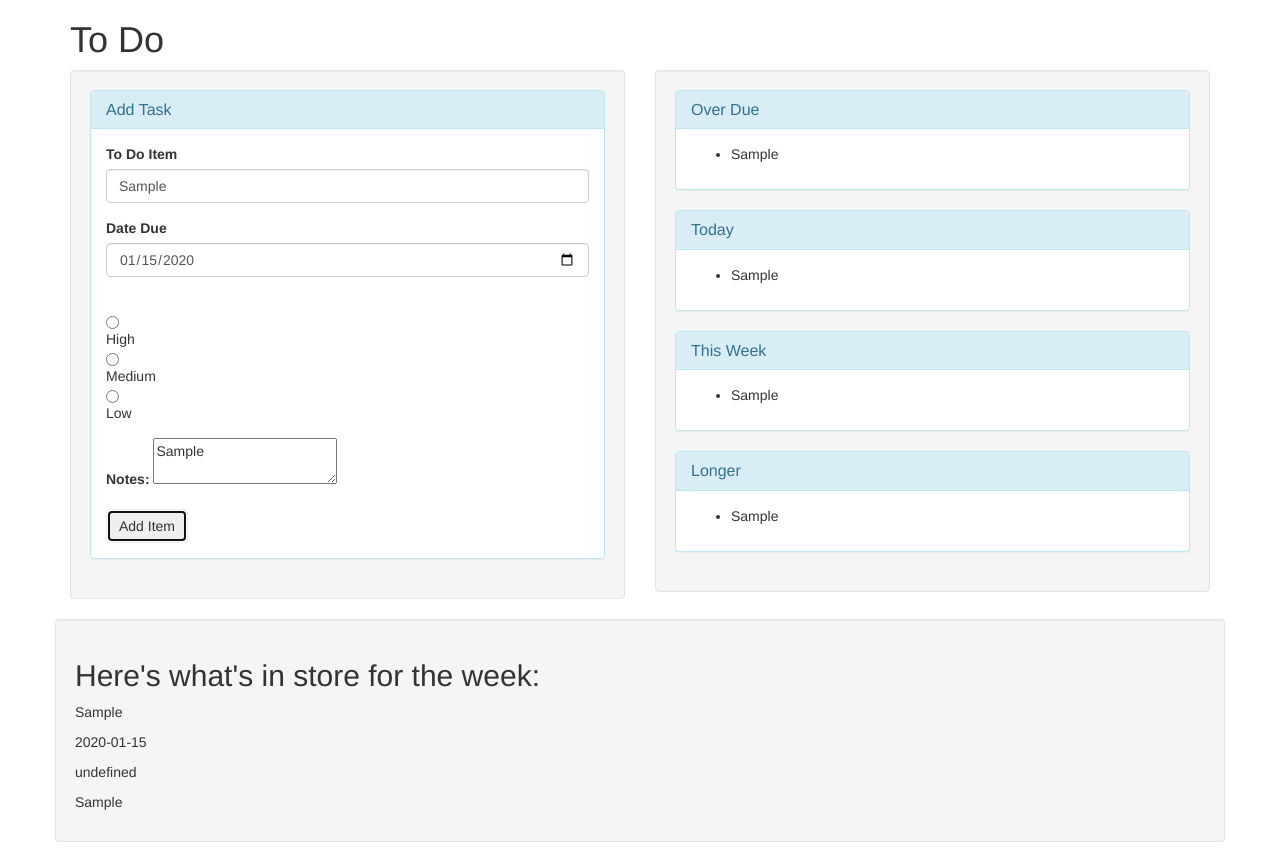
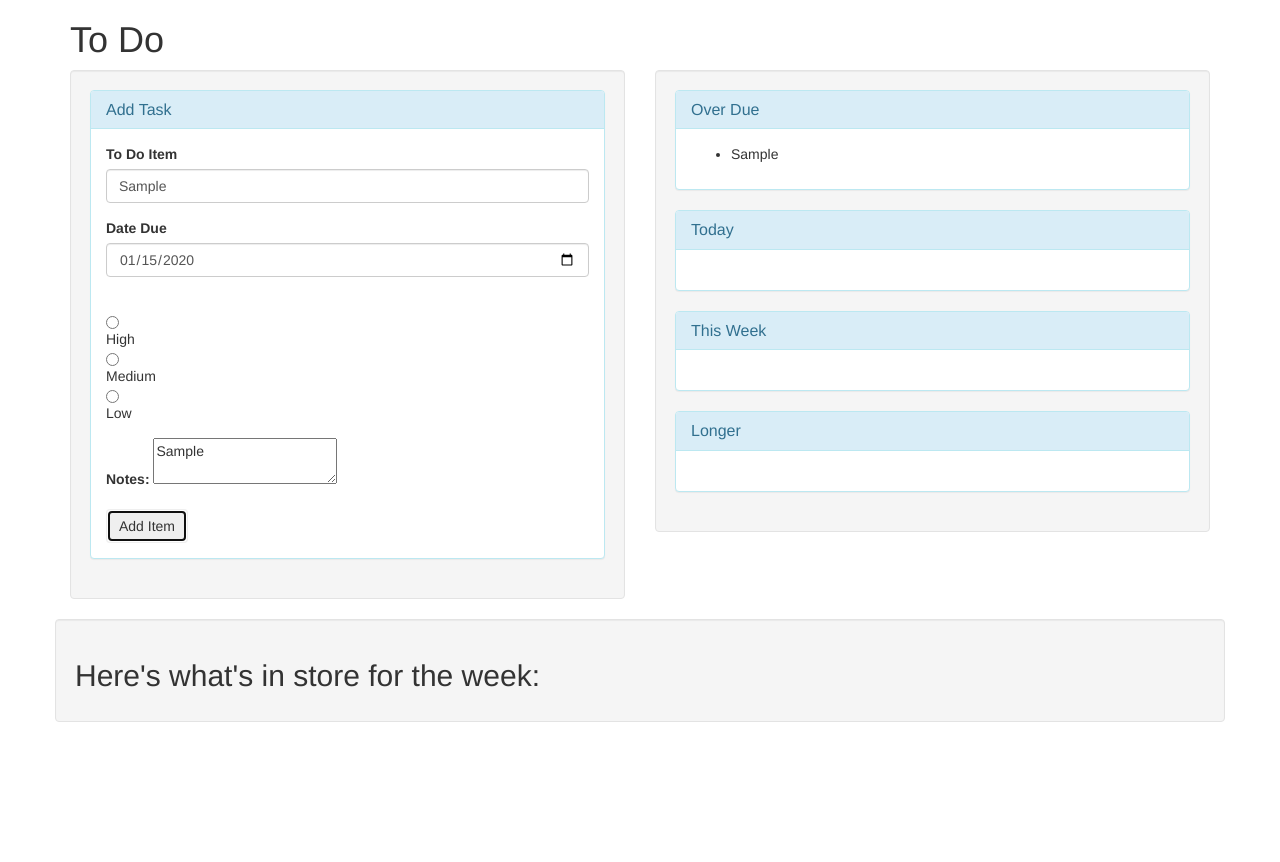
Before and after one commit to Evan-Alexander/to-do-list, a plain HTML site: page index.html in a window 1280 px wide. Both pictures are taken after typing "Sample", "2020-01-15", "Sample" into the empty fields and a click on the button "Add Item". After the commit the page ends 800 px from the top, so only its background shows below. Drawn offline with Linux system fonts and the light colour scheme.

Commit message:
add click event handler to eliminate old text to only display new text

```diff
--- a/index.html
+++ b/index.html
@@ -51,7 +51,7 @@
                 <h2 class="panel-title">Over Due</h2>
               </div>
               <div class="panel-body">
-                <ul id="todo-list">
+                <ul id="overdue-list">
                 </ul>
               </div>
             </div>
@@ -60,7 +60,7 @@
                 <h2 class="panel-title">Today</h2>
               </div>
               <div class="panel-body">
-                <ul id="todo-list">
+                <ul id="today-list">
                 </ul>
               </div>
             </div>
@@ -69,7 +69,7 @@
                 <h2 class="panel-title">This Week</h2>
               </div>
               <div class="panel-body">
-                <ul id="todo-list">
+                <ul id="week-list">
                 </ul>
               </div>
             </div>
@@ -78,7 +78,7 @@
                 <h2 class="panel-title">Longer</h2>
               </div>
               <div class="panel-body">
-                <ul id="todo-list">
+                <ul id="longer-list">
                 </ul>
               </div>
             </div>
--- a/js/scripts.js
+++ b/js/scripts.js
@@ -21,11 +21,15 @@ $(document).ready(function(){
 
     var newItem = new Todo(getItem, getDate, getImportance, getNotes);
 
-    $("ul#todo-list").append("<li class='item'>" + newItem.item + "</li>");
+    $("ul#overdue-list").append("<li class='item'>" + newItem.item + "</li>");
 
-    var details = newItem.getDetails();
-    details.forEach(function(detail){
-      $("#details").append("<p>" + detail + "</p>");
+    $(".item").last().click(function() {
+      $("#details").text("");
+      var details = newItem.getDetails();
+      details.forEach(function(detail){
+        $("#details").append("<p>" + detail + "</p>");
+      });
+
     });
   });
 });
```
